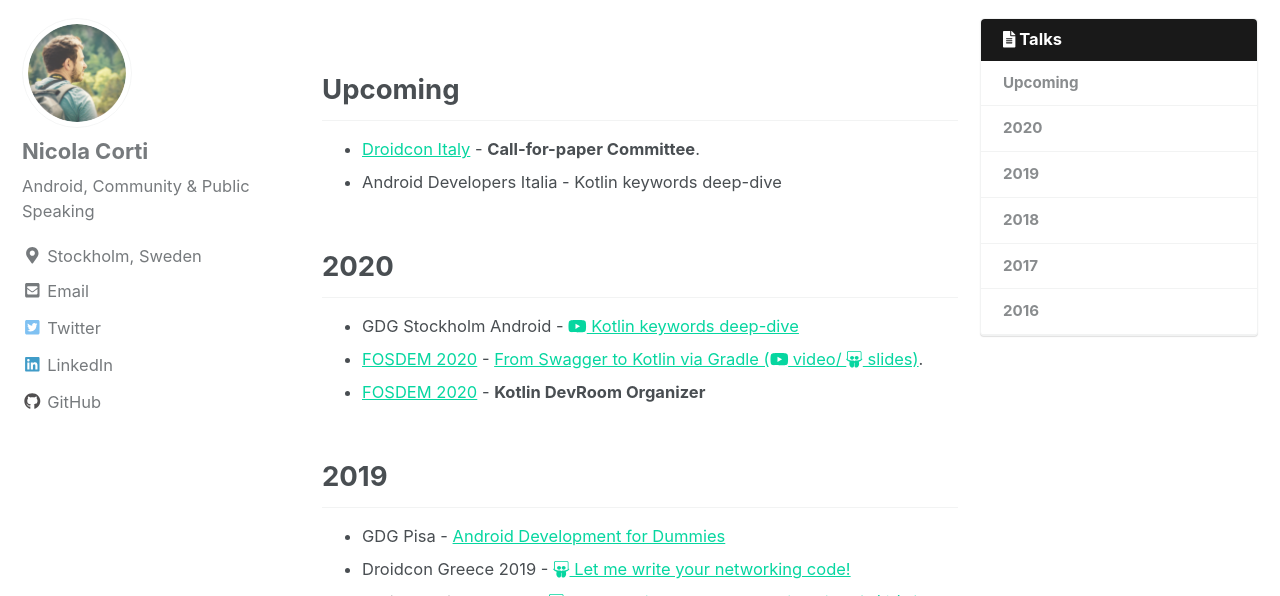
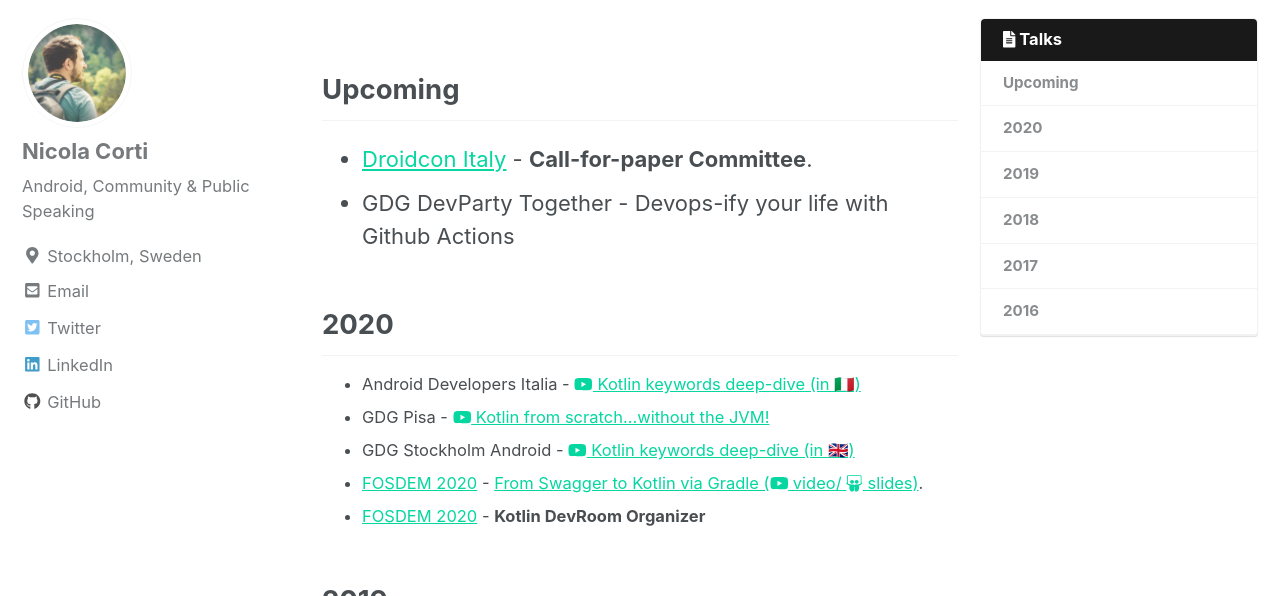
Before and after one commit to cortinico/cortinico.github.io, a Jekyll site: the page built from _pages/talks.md, in a window 1280 px wide and 900 px high, cut to the strip 304-900 px from the top of the window. Built offline with Jekyll 4.4.1, drawn with Linux system fonts in a browser that asks for light colours; nearby versions of some CDN libraries.

Commit message:
Added several talks from 2020

```diff
--- a/_pages/talks.md
+++ b/_pages/talks.md
@@ -16,12 +16,13 @@
 ## Upcoming
 
 * [Droidcon Italy](https://droidcon.it) - **Call-for-paper Committee**.
-* Android Developers Italia - Kotlin keywords deep-dive
-{: .talk-section }
+* GDG DevParty Together - Devops-ify your life with Github Actions
 
 ## 2020
 
-* GDG Stockholm Android - [<i class="fab fa-youtube"></i> Kotlin keywords deep-dive](https://youtu.be/B1ezr5rrpq8)
+* Android Developers Italia - [<i class="fab fa-youtube"></i> Kotlin keywords deep-dive (in 🇮🇹)](https://youtu.be/p_URjhF4gvo)
+* GDG Pisa - [<i class="fab fa-youtube"></i> Kotlin from scratch...without the JVM!](https://youtu.be/y1xIp-DG2aw)
+* GDG Stockholm Android - [<i class="fab fa-youtube"></i> Kotlin keywords deep-dive (in 🇬🇧)](https://youtu.be/B1ezr5rrpq8)
 * [FOSDEM 2020](https://fosdem.org/2020/schedule/track/kotlin/) - [From Swagger to Kotlin via Gradle (<i class="fab fa-youtube"></i> video/ <i class="fab fa-slideshare"></i> slides)](https://fosdem.org/2020/schedule/event/kotlin_from_swagger_to_kotlin/).
 * [FOSDEM 2020](https://fosdem.org/2020/schedule/track/kotlin/) - **Kotlin DevRoom Organizer**
 {: .talk-section }
```
